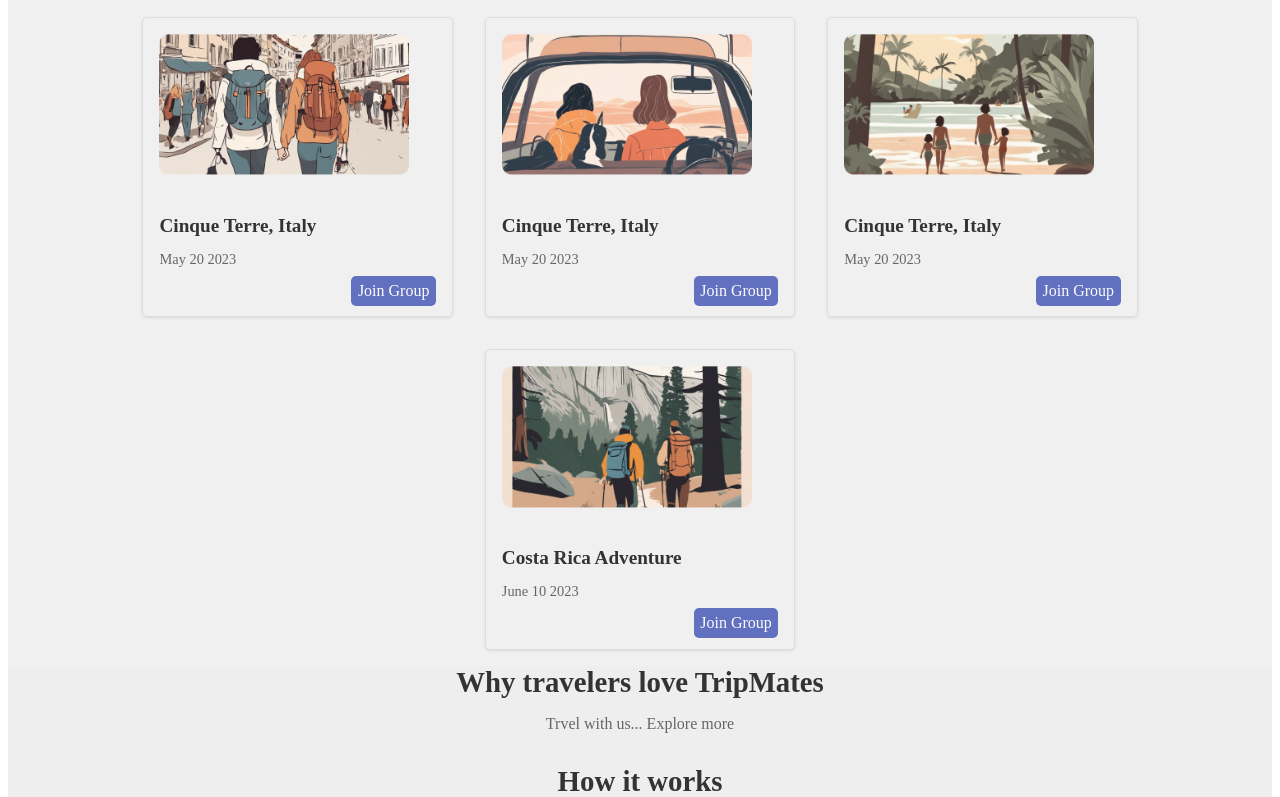
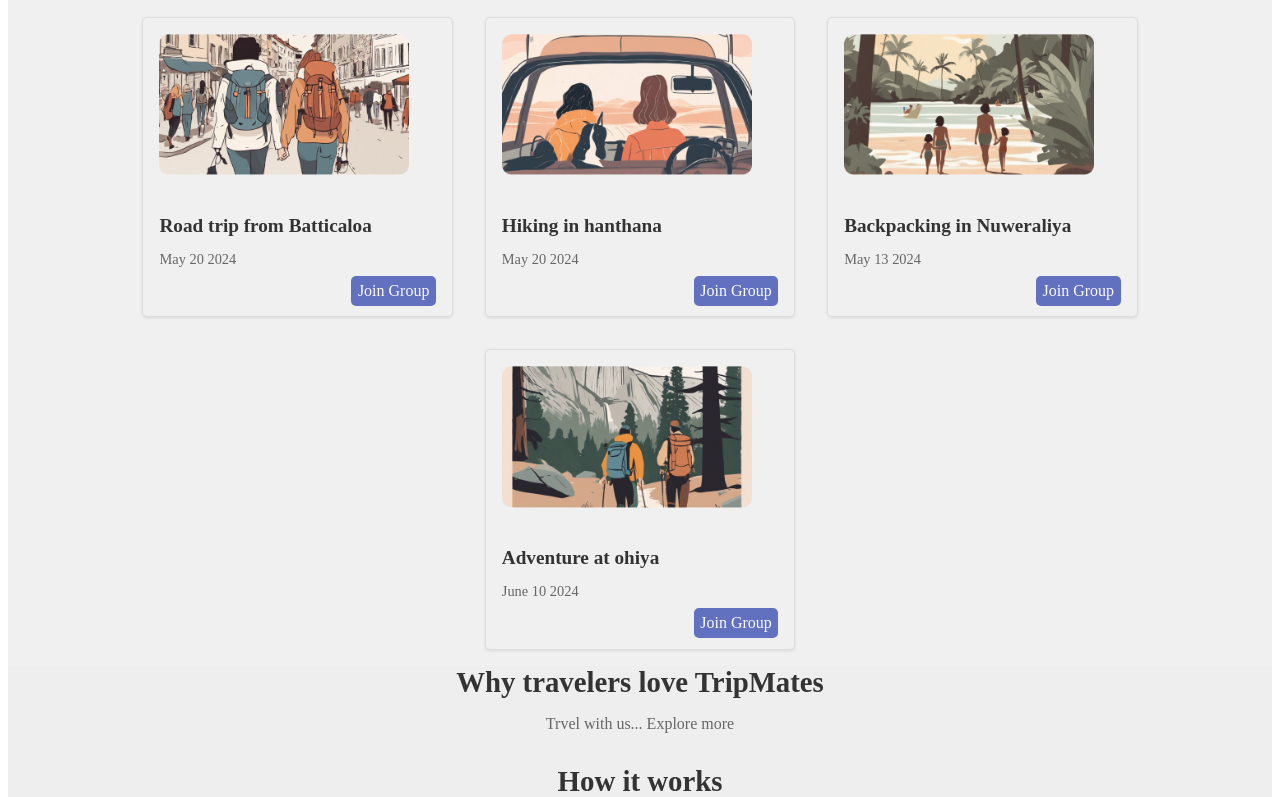
Before and after one commit to SLIIT-Code-Crafters/trip-schedule-management-frontend-service, an Angular app: page / in a window 1280 px wide. Shown: the part 671-1468 px from the top of the page. Built offline with nearby package versions, Linux system fonts and the light colour scheme.

Commit message:
landing page added

```diff
--- a/src/app/components/landing-page/landing-page.component.html
+++ b/src/app/components/landing-page/landing-page.component.html
@@ -27,26 +27,26 @@
     <h2>Explore with Us</h2>
     <div class="trip-card">
       <img src="assets/img/traveler1.png" alt="Cinque Terre, Italy" />
-      <h3>Cinque Terre, Italy</h3>
-      <p>May 20 2023</p>
+      <h3>Road trip from Batticaloa</h3>
+      <p>May 20 2024</p>
       <a class="button-join">Join Group </a>
     </div>
     <div class="trip-card">
       <img src="assets/img/tr3.png" alt="Cinque Terre, Italy" />
-      <h3>Cinque Terre, Italy</h3>
-      <p>May 20 2023</p>
+      <h3>Hiking in hanthana</h3>
+      <p>May 20 2024</p>
       <a class="button-join">Join Group </a>
     </div>
     <div class="trip-card">
       <img src="assets/img/tr4.png" alt="Cinque Terre, Italy" />
-      <h3>Cinque Terre, Italy</h3>
-      <p>May 20 2023</p>
+      <h3>Backpacking in Nuweraliya</h3>
+      <p>May 13 2024</p>
       <a class="button-join">Join Group </a>
     </div>
     <div class="trip-card">
       <img src="assets/img/traveler2.png" alt="Costa Rica Adventure" />
-      <h3>Costa Rica Adventure</h3>
-      <p>June 10 2023</p>
+      <h3>Adventure at ohiya</h3>
+      <p>June 10 2024</p>
       <a class="button-join">Join Group </a>
     </div>
   </div>
```
